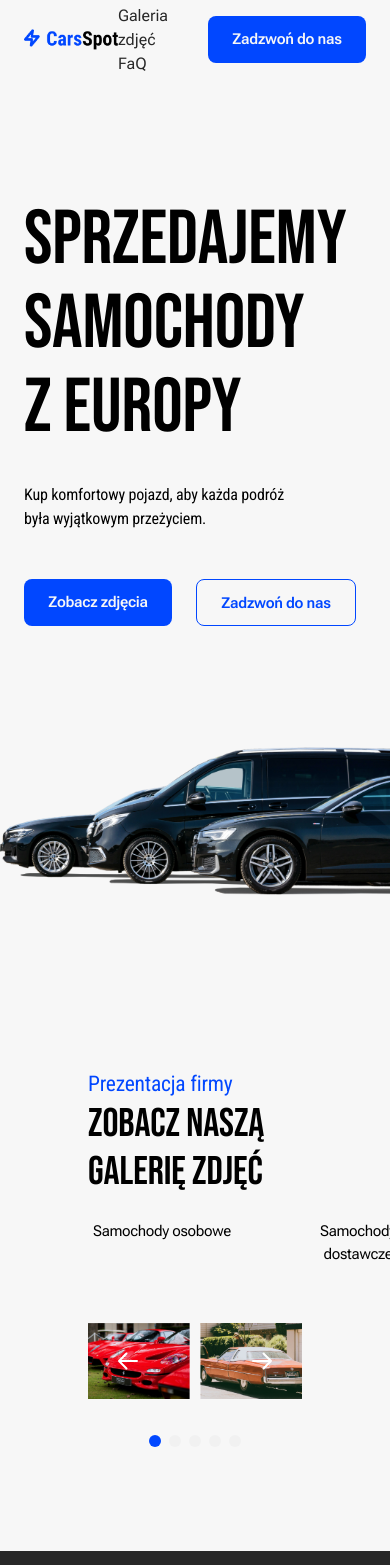
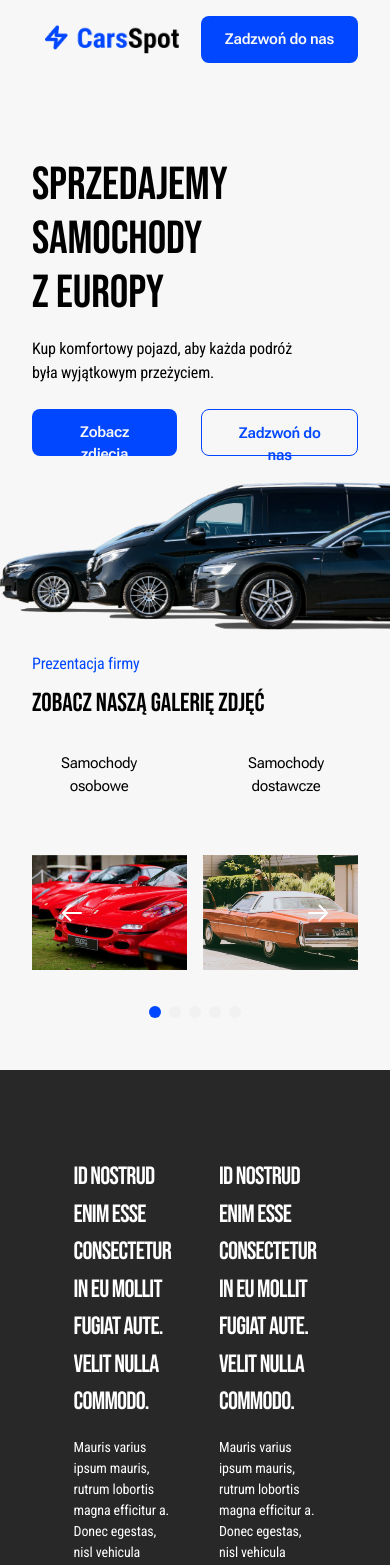
Before and after one commit to leyuav/recruitment-task, a React (Vite) app in the folder recruitment-task/: page / in a window 390 px wide. Shown: the top 1565 px of the page. Built offline with nearby package versions, Linux system fonts and the light colour scheme.

Commit message:
mobile view for Navbar, Hero, GalleryHeader sections

```diff
--- a/recruitment-task/src/components/GalleryHeaders.jsx
+++ b/recruitment-task/src/components/GalleryHeaders.jsx
@@ -2,23 +2,27 @@ import styles from '../style';
 
 const GalleryHeaders = () => (
   <section className='flex md:flex-row flex-col'>
-    <div className={`${styles.flexStart} flex-col pt-[80px] px-[88px] w-[100%]`}>
-      <p className={`${styles.paragraph} text-[21.5px] leading-[32.25px] text-accent`}>
+    <div
+      className={`${styles.flexStart} flex-col sm:pt-[80px] pt-[60px] sm:px-[88px] px-8 w-[100%]`}
+    >
+      <p
+        className={`${styles.paragraph} md:text-[21.5px] text-[16px] leading-[32.25px] text-accent`}
+      >
         Prezentacja firmy
       </p>
 
-      <h1 className={`${styles.heading} mb-[24px] text-[40px] leading-[48px] tracking-[-0.002em]`}>
+      <h1
+        className={`${styles.heading} mb-[24px] md:text-[40px] text-[26px] leading-[48px] tracking-[-0.002em]`}
+      >
         Zobacz naszą galerię zdjęć
       </h1>
 
-      <div className='flex justify-end items-center'>
-        <button className={`${styles.buttonCategory} w-[148px] h-[23px] mr-[48px]`}>
+      <div className='flex justify-start items-center'>
+        <button className={`${styles.buttonCategory} w-auto h-[23px] mr-[48px]`}>
           Samochody osobowe
         </button>
 
-        <button className={`${styles.buttonCategory} w-[148px] h-[23px]`}>
-          Samochody dostawcze
-        </button>
+        <button className={`${styles.buttonCategory} w-auto h-[23px]`}>Samochody dostawcze</button>
       </div>
     </div>
   </section>
--- a/recruitment-task/src/components/Hero.jsx
+++ b/recruitment-task/src/components/Hero.jsx
@@ -7,32 +7,38 @@ const Hero = () => (
     className='flex md:flex-row flex-col relative'
   >
     <div
-      className={`flex-1 ${styles.flexStart} ${styles.paddingX} flex-col pt-[120px] pb-[362px] w-[80%]`}
+      className={`flex-1 ${styles.flexStart} ${styles.paddingX} flex-col md:pt-[120px] pt-[80px] md:pb-[362px] pb-[132px] min-w-[80%]`}
     >
       <h1
-        className={`${styles.heading} mb-[32px] text-[76.29px] leading-[83.92px] tracking-[-0.002em]`}
+        className={`${styles.heading} mb-[16px] md:text-[76.29px] text-[46.29px] md:leading-[83.92px] leading-[53.92px] tracking-[-0.002em]`}
       >
         Sprzedajemy samochody <br /> z Europy
       </h1>
 
-      <p className={`${styles.paragraph} text-[16px] leading-6 max-w-[470px] mb-[48px]`}>
+      <p
+        className={`${styles.paragraph} text-[16px] leading-6 max-w-[470px] md:mb-[48px] mb-[24px] z-[10]`}
+      >
         Kup komfortowy pojazd, aby każda podróż <br /> była wyjątkowym przeżyciem.
       </p>
 
       <div className='flex justify-end items-center'>
-        <button className={`${styles.button} w-[148px] h-[47px] mr-[24px] text-primary bg-accent`}>
+        <button
+          className={`${styles.button} w-auto h-[47px] mr-[24px] text-primary bg-accent z-[10]`}
+        >
           Zobacz zdjęcia
         </button>
 
         <button
-          className={`${styles.button} w-[160px] h-[47px] bg-primary text-accent border-solid border-[1px] border-accent z-[10] transition-all hover:scale-105`}
+          className={`${styles.button} w-auto h-[47px] bg-primary text-accent border-solid border-[1px] border-accent z-[10] transition-all hover:scale-105`}
         >
           Zadzwoń do nas
         </button>
       </div>
     </div>
 
-    <div className={`flex-1 flex flex-col ${styles.flexCenter} absolute bottom-[92.63px] right-0`}>
+    <div
+      className={`flex-1 flex flex-col ${styles.flexCenter} absolute md:bottom-[92.63px] bottom-[-42.63px] right-0`}
+    >
       <img
         src={waves}
         alt='graphic design'
--- a/recruitment-task/src/components/Navbar.jsx
+++ b/recruitment-task/src/components/Navbar.jsx
@@ -21,7 +21,7 @@ const Navbar = () => {
         {navLinks.map((nav, index) => (
           <li
             key={nav.id}
-            className={`font-robotoFlex font-normal cursor-pointer text-[16px] ${
+            className={`font-robotoFlex font-normal sm:block hidden cursor-pointer text-[16px] ${
               index === navLinks.length - 1 ? 'mr-0' : 'mr-10'
             } text-secondary hover:opacity-75`}
           >
@@ -31,7 +31,7 @@ const Navbar = () => {
       </ul>
 
       <div className='w-[300px] flex justify-end items-center'>
-        <button className={`${styles.button} w-[158px] h-[47px]  text-primary bg-accent`}>
+        <button className={`${styles.button} w-auto h-[47px]  text-primary bg-accent`}>
           Zadzwoń do nas
         </button>
       </div>
--- a/recruitment-task/src/components/PhotoGallery.jsx
+++ b/recruitment-task/src/components/PhotoGallery.jsx
@@ -77,8 +77,8 @@ export function PhotoGallery() {
 
   return (
     <ThemeProvider value={theme}>
-      <section className='flex md:flex-row flex-col mb-[152px] '>
-        <div className={`${styles.flexStart} flex-col pt-[80px] px-[88px] w-[100%]`}>
+      <section className='flex md:flex-row flex-col md:mb-[152px] mb-[100px] '>
+        <div className={`${styles.flexStart} flex-col pt-[80px] sm:px-[88px] px-8 w-[100%]`}>
           <Carousel
             prevArrow={({ handlePrev }) => (
               <IconButton
--- a/recruitment-task/src/components/SEO.jsx
+++ b/recruitment-task/src/components/SEO.jsx
@@ -21,6 +21,7 @@ const SEO = () => (
           Rozwiń <FaArrowDown />
         </button>
       </div>
+
       <div className='max-w-[576px] flex flex-col items-start'>
         <h1
           className={`${styles.heading} mb-[16px] text-[25px] leading-[37.5px] tracking-[-0.03em] text-[#ffffff]`}
--- a/recruitment-task/src/style.js
+++ b/recruitment-task/src/style.js
@@ -2,6 +2,7 @@ const styles = {
   boxWidth: 'xl:max-w-[1440px] w-full',
 
   heading: 'font-bebas font-normal text-left',
+
   paragraph: 'font-robotoCondensed font-normal text-left tracking-[-0.01em]',
 
   button:
@@ -16,8 +17,8 @@ const styles = {
   flexCenter: 'flex justify-center items-center',
   flexStart: 'flex justify-center items-start',
 
-  paddingX: 'sm:px-[120px] px-6',
-  paddingY: 'sm:py-[16px] py-6',
+  paddingX: 'sm:px-[120px] px-8',
+  paddingY: 'sm:py-[16px] py-8',
 };
 
 export const layout = {
```
Also changed, not shown: recruitment-task/src/assets/1.png (deleted).
